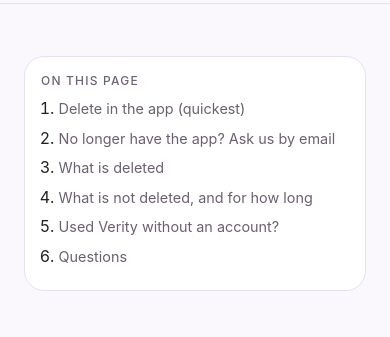
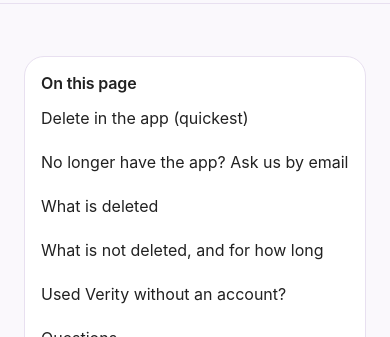
Before and after one commit to ElveraStrydom/verity-web, a plain HTML site: page delete-account/index.html in a window 390 px wide. Shown: the part 65-402 px from the top of the page. Drawn offline with Linux system fonts and the light colour scheme.

Commit message:
Lens fixes: one footer link and own comment on delete page; contents list numbered once
delete-account: duplicate 'Delete your account' footer link removed; the top HTML
comment now describes this page (sources, live before Android submission, Me instead
of Settings, other-phone sentence pending Lux). styles.css: contents list drops its
own numbering (headings carry the numbers), rows 44px min, 16px, full-contrast text.
No legal wording changed.

Co-Authored-By: Claude Opus 5.5 <noreply@anthropic.com>
Claude-Session: https://claude.ai/code/session_019vzLBToaoVUmoCXjRJNGSk

```diff
--- a/delete-account/index.html
+++ b/delete-account/index.html
@@ -1,9 +1,12 @@
 <!DOCTYPE html>
 <!--
-  Terms of Use v2 for release 3 (no payments). Source: Lux, 25 Nov 2026 (Terms v2 final) with Lux's
-  27 Nov 2026 release 3 edits. terms.html and terms/index.html must stay identical - change both.
-  The Apple seller note under section 14.1 is live text on purpose; delete it once the App Store
-  account is converted to Verity Women (Pty) Ltd (see the comment beside it).
+  Delete-account page for release 3. Source: Lux, 25 Nov 2026 (delete-account page v3, section 1.5)
+  with Lux's 27 Nov 2026 release 3 edits (no payments, no backups, Anthropic, Apple sign-in).
+  Must be live at veritywomen.com/delete-account before the Android (Google Play) submission.
+  Screen and button names come from the app: "Me -> Privacy & data" is used instead of Lux's
+  "Settings", because the app's tab is called Me. Lux's sentence about another phone still signed
+  in is left out until Lux gives wording (the app does not delete data on that phone).
+  delete-account.html and delete-account/index.html must stay identical - change both.
 -->
 <html lang="en">
 <head>
@@ -148,7 +151,6 @@
           <a href="/privacy/">Privacy Policy</a>
           <a href="/terms/">Terms</a>
           <a href="/delete-account/">Delete your account</a>
-          <a href="/delete-account/">Delete your account</a>
           <a href="/help/">Get help now</a>
         </nav>
       </div>
--- a/styles.css
+++ b/styles.css
@@ -523,10 +523,12 @@ h3 { font-size: 1.25rem; }
   border: 1px solid var(--separator); border-radius: var(--r-card);
   background: var(--surface-high); padding: var(--s-md);
 }
-.legal-toc h2 { font-size: 0.75rem; text-transform: uppercase; letter-spacing: 0.1em; color: var(--text-light); margin: 0 0 var(--s-sm); }
-.legal-toc ol { margin: 0; padding-left: 1.1em; }
-.legal-toc li { margin: var(--s-xs) 0; }
-.legal-toc a { color: var(--text-second); font-size: 0.9rem; }
+/* Contents list: the headings already carry their numbers, so the list's own numbering is off
+   (it showed "1. 1. Who we are"). Rows are at least 44px tall to tap, text 16px at full contrast. */
+.legal-toc h2 { font-size: 1rem; font-weight: 600; color: var(--text-primary); margin: 0 0 var(--s-xs); }
+.legal-toc ol { margin: 0; padding: 0; list-style: none; }
+.legal-toc li { margin: 0; }
+.legal-toc a { display: flex; align-items: center; min-height: 44px; padding: var(--s-xs) 0; color: var(--text-primary); font-size: 1rem; line-height: 1.35; }
 .legal-body { max-width: 720px; }
 .legal-body h1 { margin-bottom: var(--s-sm); }
 .legal-body h2 { font-size: 1.35rem; margin-top: var(--s-xl); scroll-margin-top: 88px; }
```
Also changed, not shown: delete-account.html (+7 -5 lines).
